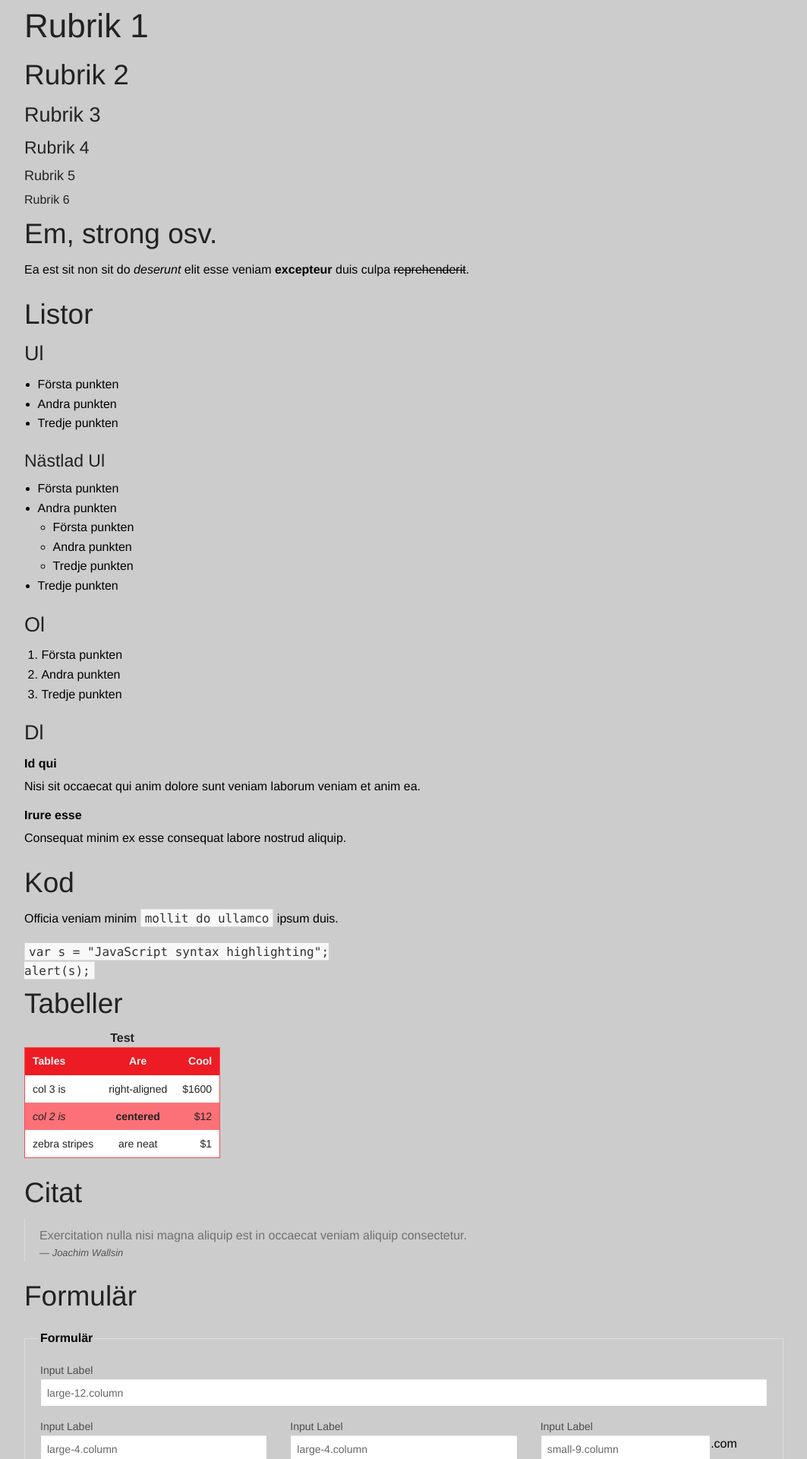
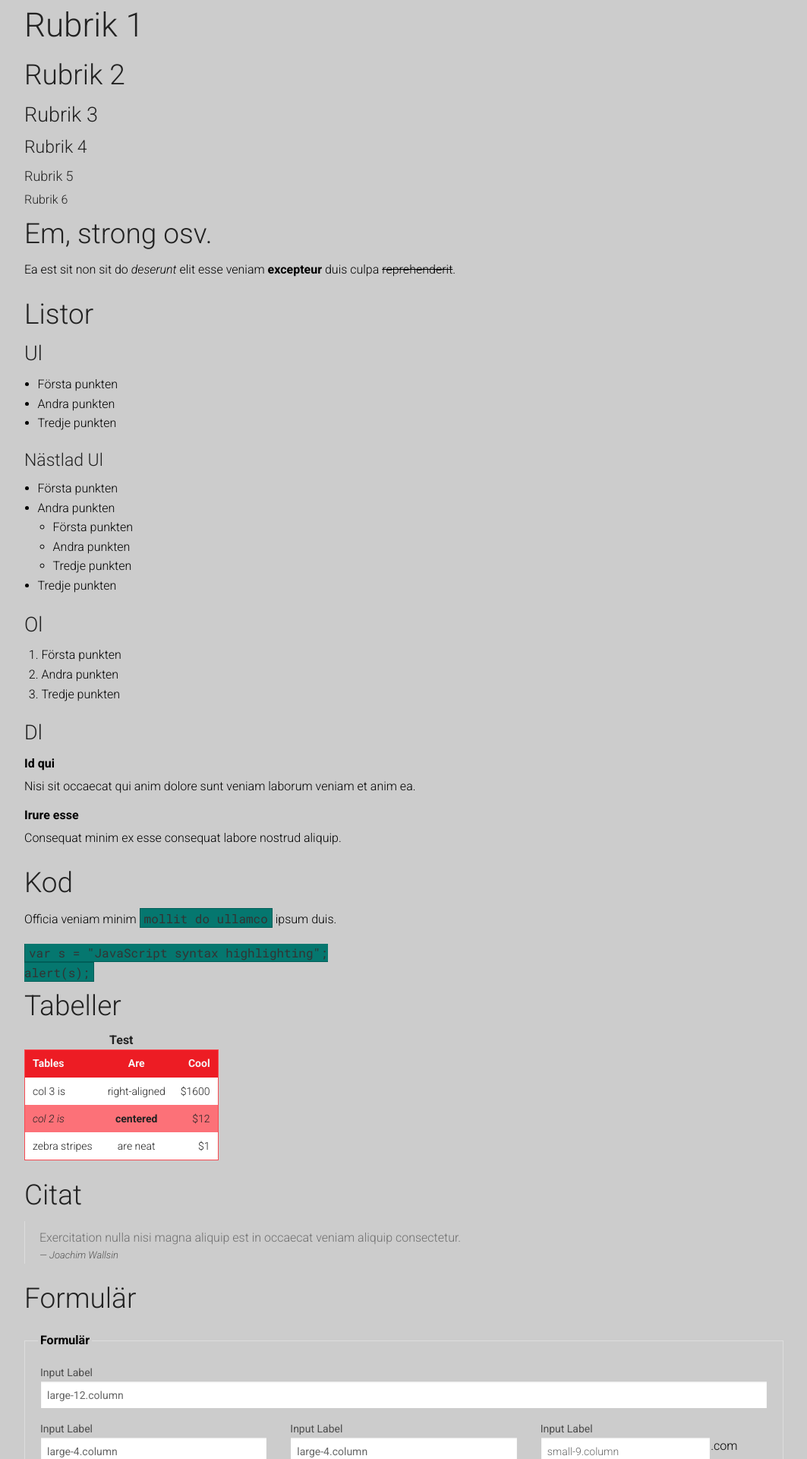
Before and after one commit to CalvinMcGee/wallsin.se, a Jekyll site: the page built from kitchen-sink.md, in a window 1280 px wide. Shown: the top 1920 px of the page at 76% size, without its empty margins (108-1171 px from the left). Built offline with Jekyll 4.4.1, drawn with Linux system fonts in a browser that asks for light colours.

Commit message:
Strukturerar upp variabler och imports.

```diff
--- a/_sass/_global.scss
+++ b/_sass/_global.scss
@@ -1,3 +1,5 @@
+@import url(https://fonts.googleapis.com/css?family=Roboto:300,300italic,400,400italic,700,700italic|Roboto+Mono);
+
 html,body{
 	height:100%;
   font-size:100%;
@@ -16,9 +18,9 @@
   background-color: $primary-color-light-2;
   color: $black;
   cursor: auto;
-  font-family: "Helvetica Neue", Helvetica, Roboto, Arial, sans-serif;
-  font-style: normal;
-  font-weight: normal;
+  font-family: $body-font-family;
+  font-style: $body-font-style;
+  font-weight: $body-font-weight;
   line-height: 1.5;
   margin: 0;
   padding: 0;
--- a/_sass/_settings.scss
+++ b/_sass/_settings.scss
@@ -1,3 +1,9 @@
+// Foundation inställningar
+$include-html-classes: false;
+$include-js-meta-styles: false;
+
+@import 'foundation/components/global';
+
 $small-breakpoint:  30.063em;
 $medium-breakpoint: 40.063em;
 $large-breakpoint:  64.063em;
@@ -21,6 +27,34 @@
 $secondary-color-dark-1: #05776F;
 $secondary-color-dark-2: #005E58;
 
-// Foundation inställningar
-$include-html-classes: false;
-$include-js-meta-styles: false;
+$font-family-sans-serif: Roboto, sans-serif;
+$font-family-serif: Georgia, Cambria, "Times New Roman", Times, serif ;
+$font-family-monospace: "Roboto Mono", monospace ;
+
+// We use these to define default font weights
+$font-weight-light: 300;
+$font-weight-normal: normal;
+$font-weight-bold: bold;
+
+// We use these to control various global styles
+$body-bg: #fff;
+$body-font-color: $jet;
+$body-font-family: $font-family-sans-serif;
+$body-font-weight: $font-weight-light;
+$body-font-style: normal;
+
+$code-color: $oil;
+$code-font-family: $font-family-monospace;
+$code-font-weight: $font-weight-normal;
+$code-background-color: $secondary-color-dark-1;
+$code-border-color: $secondary-color-dark-2;
+
+$hr-border-color: $gainsboro;
+
+$anchor-font-color: $primary-color;
+$anchor-font-color-hover: $primary-color-dark-1;
+
+$header-font-family: $body-font-family;
+$header-font-weight: $font-weight-light;
+$header-font-style: normal;
+$header-font-color: $jet;
--- a/_sass/_type.scss
+++ b/_sass/_type.scss
@@ -23,12 +23,12 @@
 }
 
 a {
-  color: #008CBA;
+  color: $anchor-font-color;
   line-height: inherit;
   text-decoration: none;
 
   &:hover, &:focus {
-    color: #0078a0;
+    color: $anchor-font-color-hover;
   }
 
   img {
@@ -39,7 +39,7 @@
 p {
   font-family: inherit;
   font-size: 1rem;
-  font-weight: normal;
+  font-weight: inherit;
   line-height: 1.6;
   margin-bottom: 1.25rem;
   text-rendering: optimizeLegibility;
@@ -47,10 +47,10 @@
 
 /* Default header styles */
 h1, h2, h3, h4, h5, h6 {
-  color: #222222;
-  font-family: "Helvetica Neue", Helvetica, Roboto, Arial, sans-serif;
-  font-style: normal;
-  font-weight: normal;
+  color: $header-font-color;
+  font-family: $header-font-family;
+  font-style: $header-font-style;
+  font-weight: $header-font-weight;
   line-height: 1.4;
   margin-bottom: 0.5rem;
   margin-top: 0.2rem;
@@ -82,7 +82,7 @@
 }
 
 hr {
-  border: solid #DDDDDD;
+  border: solid $hr-border-color;
   border-width: 1px 0 0;
   clear: both;
   height: 0;
@@ -107,13 +107,13 @@
 }
 
 code {
-  background-color: #f8f8f8;
-  border-color: #dfdfdf;
+  background-color: $code-background-color;
+  border-color: $code-border-color;
   border-style: solid;
   border-width: 1px;
-  color: #333333;
-  font-family: Consolas, "Liberation Mono", Courier, monospace;
-  font-weight: normal;
+  color: $code-color;
+  font-family: $code-font-family;
+  font-weight: $code-font-weight;
   padding: 0.125rem 0.3125rem 0.0625rem;
 }
 
--- a/css/main.scss
+++ b/css/main.scss
@@ -6,7 +6,6 @@
 @import
   "normalize",
   "settings",
-  "foundation/components/global",
   "global",
   "grid",
   "type",
```
